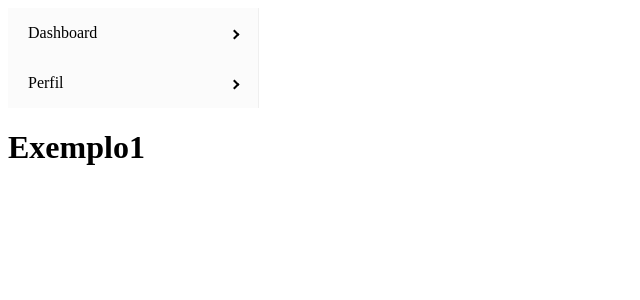
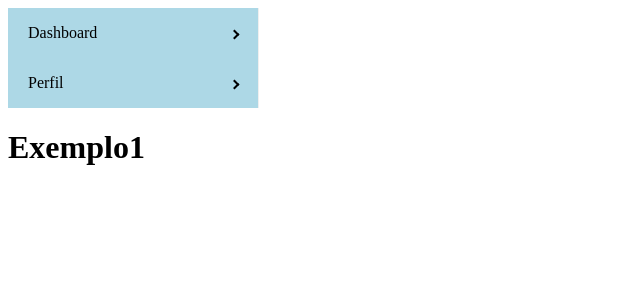
Before and after one commit to Gusta346/Aula-de-branch, a React (Vite) app: page /exemplo1 in a window 1280 px wide. Shown: the top 300 px of the page, without its empty margins (0-640 px from the left). Built offline with nearby package versions, Linux system fonts and the light colour scheme.

Commit message:
Criando Link

```diff
--- a/src/components/SideBar/Side.jsx
+++ b/src/components/SideBar/Side.jsx
@@ -1,23 +1,33 @@
-import { Sidebar,Menu,MenuItem,SubMenu,sidebarClasses } from "react-pro-sidebar"
-import { Link } from "react-router-dom"
-
+import {Sidebar,Menu,MenuItem,SubMenu,sidebarClasses} from 'react-pro-sidebar'
+import {Link} from 'react-router-dom'
 
 export default function Side() {
   return (
-    <Sidebar>
+    <Sidebar
+
+      rootStyles={{
+        [`.${sidebarClasses.container}`]:{
+          backgroundColor:"LIGHTblue", color:"#000"
+        },
+      }}
+
+
+    >
       <Menu>
         <SubMenu label="Dashboard">
-          <MenuItem>Home</MenuItem>
-          <MenuItem>Exemplo-1</MenuItem>
-          <MenuItem>Exemplo-2</MenuItem>
+          <MenuItem component={<Link to="/"/>}>Home</MenuItem>
+          <MenuItem component={<Link to="/exemplo1"/>}>Exemplo-1</MenuItem>
+          <MenuItem component={<Link to="exemplo2"/>}>Exemplo-2</MenuItem>
         </SubMenu>
         <SubMenu label="Perfil">
-          <MenuItem>Sua conta</MenuItem>
+          <MenuItem>Sua Conta</MenuItem>
           <MenuItem>Avatar</MenuItem>
           <MenuItem>Sair</MenuItem>
+
         </SubMenu>
+
       </Menu>
+
     </Sidebar>
-
   )
 }
```
